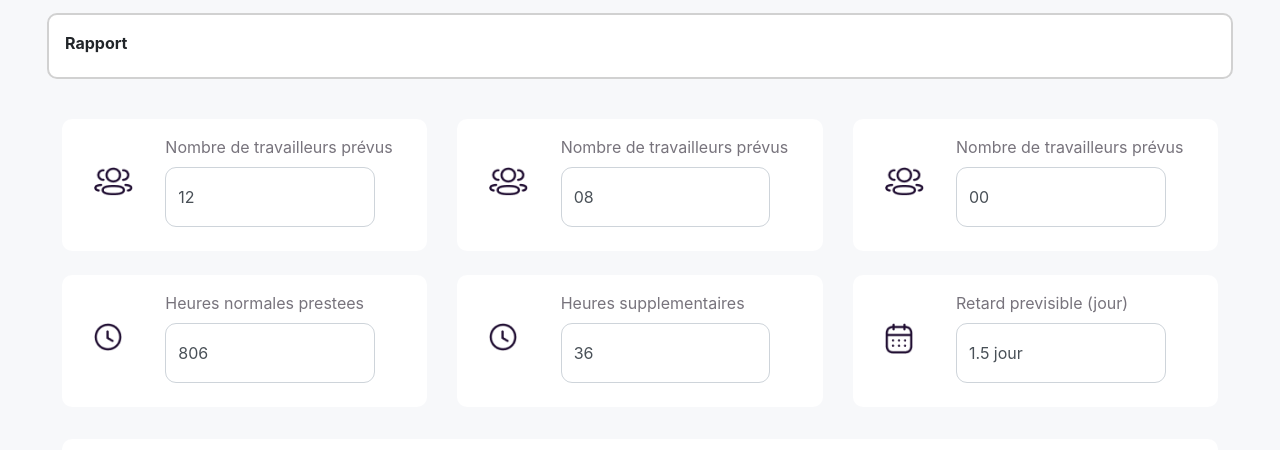
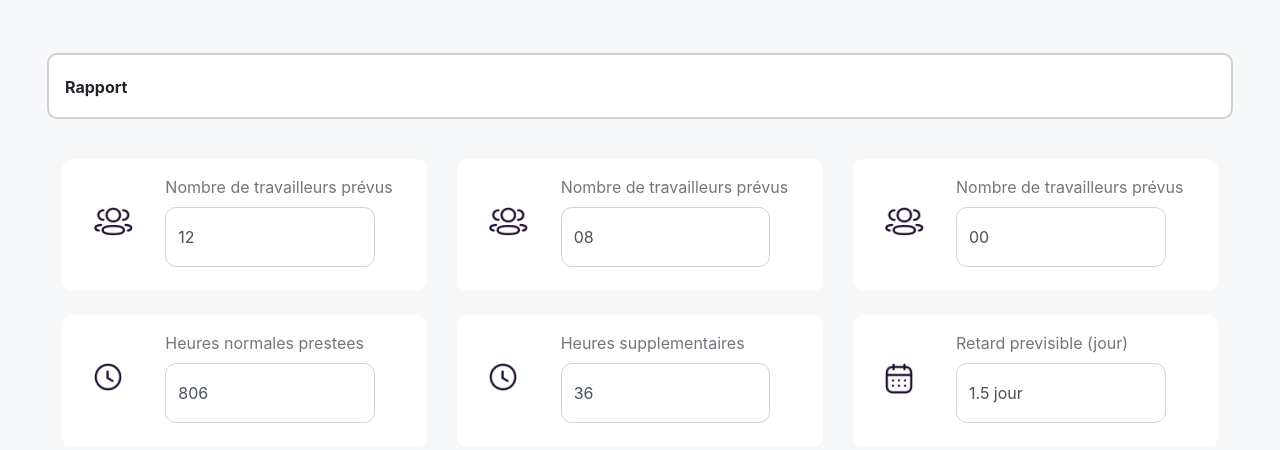
Before and after one commit to haroon603/page77, a plain HTML site: page index.html in a window 1280 px wide. Shown: the part 350-800 px from the top of the page. Drawn offline with nearby package versions, Linux system fonts and the light colour scheme.

Commit message:
Add files via upload

```diff
--- a/index.html
+++ b/index.html
@@ -123,8 +123,8 @@
                     </div>
                 </nav>
 
-                <div class="row pl-2 ml-3 mr-3 mt-2 p-3 w-100" style="height: 66px; border: 2px solid #D1D1D1; background-color:#FFFFFF; border-radius: 10px;">
-                    <p><b>Rapport</b></p>
+                <div class="row pl-2 ml-3 mr-3 mt-5 p-3 w-100" style="height: 66px; border: 2px solid #D1D1D1; background-color:#FFFFFF; border-radius: 10px;">
+                    <p class="m-0 pt-1"><b>Rapport</b></p>
                 </div>
 
                 <div class="row w-100 p-3 m-0">
```
